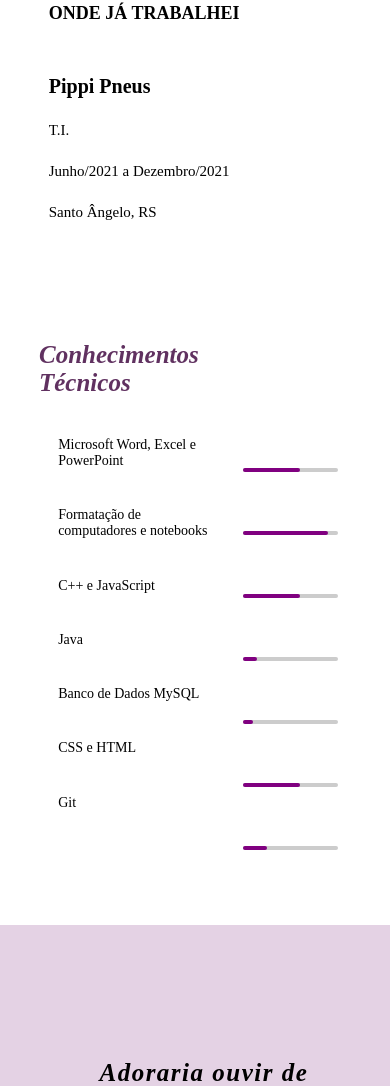
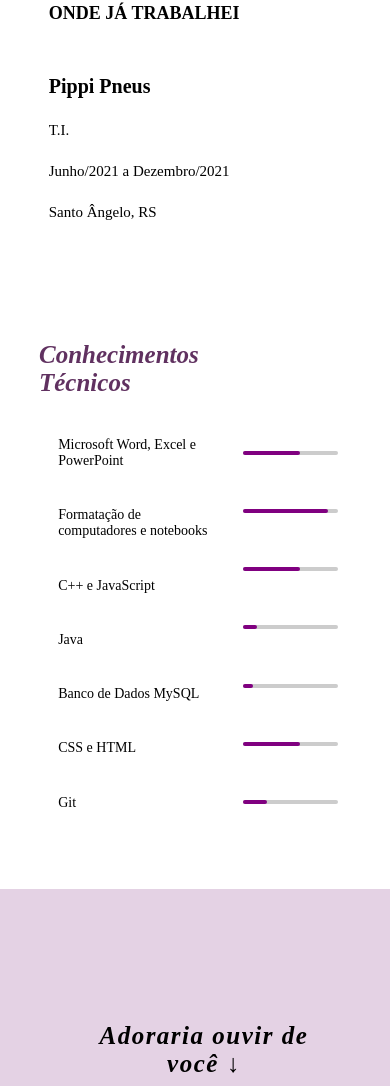
Before and after one commit to laura-bluz/Meu-Curriculo, a plain HTML site: page index.html in a window 390 px wide. Shown: the part 2532-3618 px from the top of the page. Drawn offline with Linux system fonts and the light colour scheme.

Commit message:
Responsividade

```diff
--- a/style.css
+++ b/style.css
@@ -940,11 +940,27 @@ a {
     .imagem-topo {
         height: 40vh !important;
     }
+
+    .container-skills {
+        margin-top: 30%;
+    }
+
+    .progress {
+        margin-top: 18%;
+    }
 }
 
 @media screen and (max-width: 500px){
     .imagem-topo {
         height: 39vh !important;
+    }
+
+    .container-skills {
+        margin-top: 34%;
+    }
+
+    .progress {
+        margin-top: 20%;
     }
 
 }
@@ -990,16 +1006,24 @@ a {
     .imagem-topo {
         height: 33vh !important;
     }
+
+    .container-skills {
+        margin-top: 37%;
+    }
+
+    .progress {
+        margin-top: 28%;
+    }
 }
 
 @media screen and (max-width: 420px){
 
     .container-skills {
-        margin-top: 41%;
+        margin-top: 39%;
     }
 
     .progress {
-        margin-top: 28%;
+        margin-top: 29%;
     }
 
 }
@@ -1010,11 +1034,11 @@ a {
     }
 
     .container-skills {
-        margin-top: 45%;
+        margin-top: 41%;
     }
 
     .progress {
-        margin-top: 38%;
+        margin-top: 33%;
     }
 }
 
```
